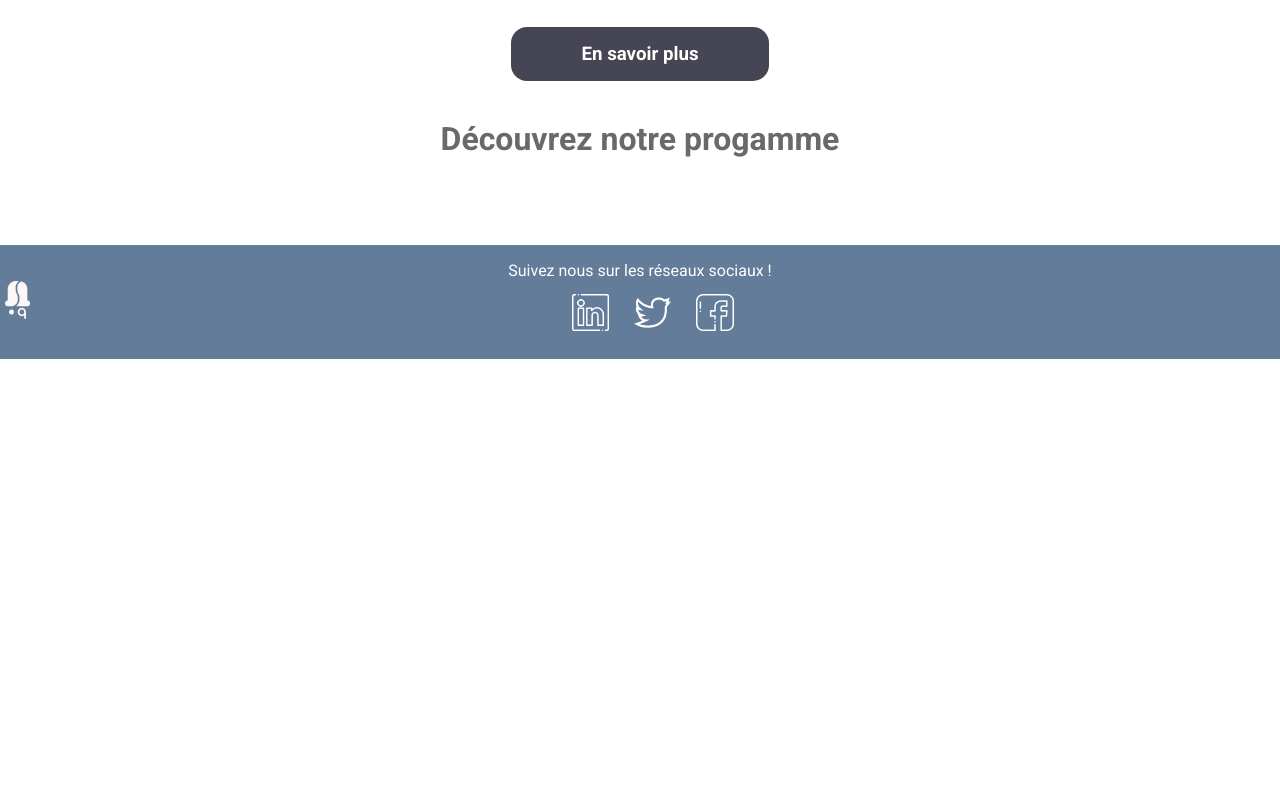
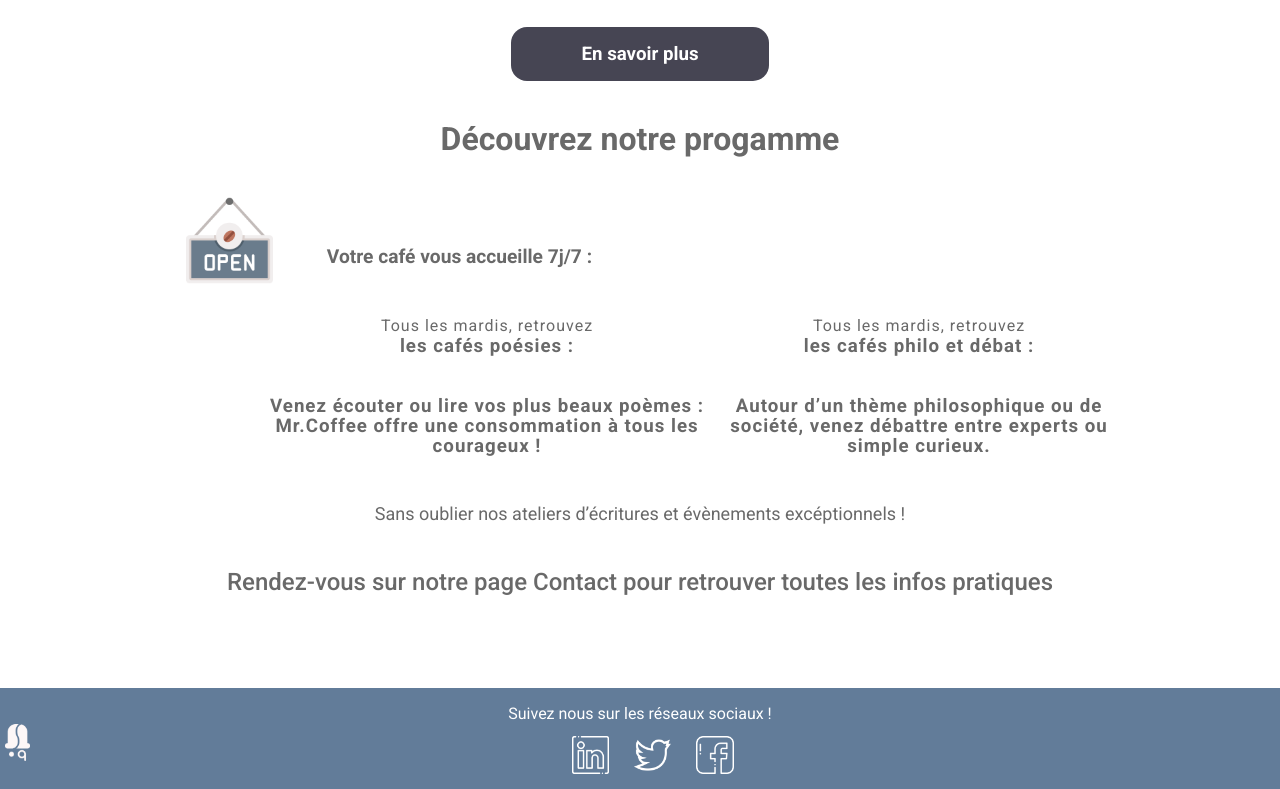
Before and after one commit to Unnati21/INCODE6-Proj1-Mr.Coffee, a plain HTML site: page index.html in a window 1280 px wide. Shown: the part 1571-2360 px from the top of the page. Before the commit the page ends 1930 px from the top, so only its background shows below. Drawn offline with Linux system fonts and the light colour scheme.

Commit message:
add open cafe information to index page

```diff
--- a/application.css
+++ b/application.css
@@ -168,8 +168,8 @@ width: 3%;
 .centered h1{
   position: absolute;
   font-size: large;
-  top: 30%;
-  left: 30%;
+  top: 35%;
+  left: 35%;
 }
 /*index pic1*/
 
@@ -272,6 +272,21 @@ justify-content: center;
     font-size:xx-large;
 
 }
+.open{
+  color:dimgray;
+  display: flex;
+}
+.open img{
+  width: 8%;
+  margin-left: 8%;
+  margin-right: 5%;
+  margin-bottom: 3%;
+}
+
+.open h4{
+  font-size:larger;
+  align-self: center;
+}
 #content1::after{
   content: "\a";
   white-space: pre;
@@ -294,7 +309,29 @@ p{
   color: dimgray;
 }
 
-
+.paragraph{
+  line-height: 1.25rem;
+  color: dimgray;
+  display: flex;
+  width: 80%;
+  margin-left: 15%;
+  text-align: center;
+  font-size: medium;
+  letter-spacing: 1px;
+}
+.paragraph1{
+  color: dimgray;
+  font-size:large;
+  text-align: center;
+    margin: 3rem 5%;
+}
+.paragraph2{
+  color: dimgray;
+  font-size: x-large;
+  text-align: center;
+    margin: 3rem 5%;
+    font-weight: 500;
+}
 .text{
   margin: 0%;
   padding: 0%;
@@ -307,7 +344,7 @@ p{
 }
 
 .flex-thirds > *:first-child{
- width: 60%;
+ width: 50%;
 }
 .flex-thirds > *:last-child{
   width:30%
--- a/index.html
+++ b/index.html
@@ -26,6 +26,7 @@
             <h1>DÉCOUVREZ NOTRE CAFÉ PHILO</h1>
        <img src="/Assets/mr_coffee_salle.jpg" alt="Mr.Coffee Dining Area with customers">
     </div>
+
         <section>
             <div class="text">
                 <h2>Chez Mr.Coffee,
@@ -73,10 +74,43 @@
             <div class ="programme">
                <p> Découvrez notre progamme</p>
             </div>
+            <div class="open">
+             <img src="/Assets/icon_open.png" alt="image Open to describe opening of cafe 7days a week">
+             <h4>Votre café vous accueille 7j/7 :</h4>
+            </div>
 
+            <div class="paragraph">
+                <div>
+                  <p>Tous les mardis,
+                    retrouvez</p><h3>les cafés poésies :</h3><br><br>
 
+                  <h3>Venez écouter ou lire vos plus beaux poèmes :
+                     Mr.Coffee offre une
+                    consommation à tous les courageux !
+                </h3>
 
+                </div>
 
+                <div>
+                    <p>Tous les mardis,
+                      retrouvez</p><h3>les cafés philo et débat :</h3><br><br>
+
+                    <h3>Autour d’un thème philosophique ou de
+                        société, venez débattre entre experts ou
+                        simple curieux.
+                  </h3>
+
+                  </div>
+
+              </div>
+
+              <div class="paragraph1">
+                  <p>Sans oublier nos ateliers d’écritures et évènements excéptionnels !</p>
+              </div>
+              <div class="paragraph2">
+                  <p>Rendez-vous sur notre page Contact pour retrouver
+                    toutes les infos pratiques</p>
+              </div>
 
 
 
```
